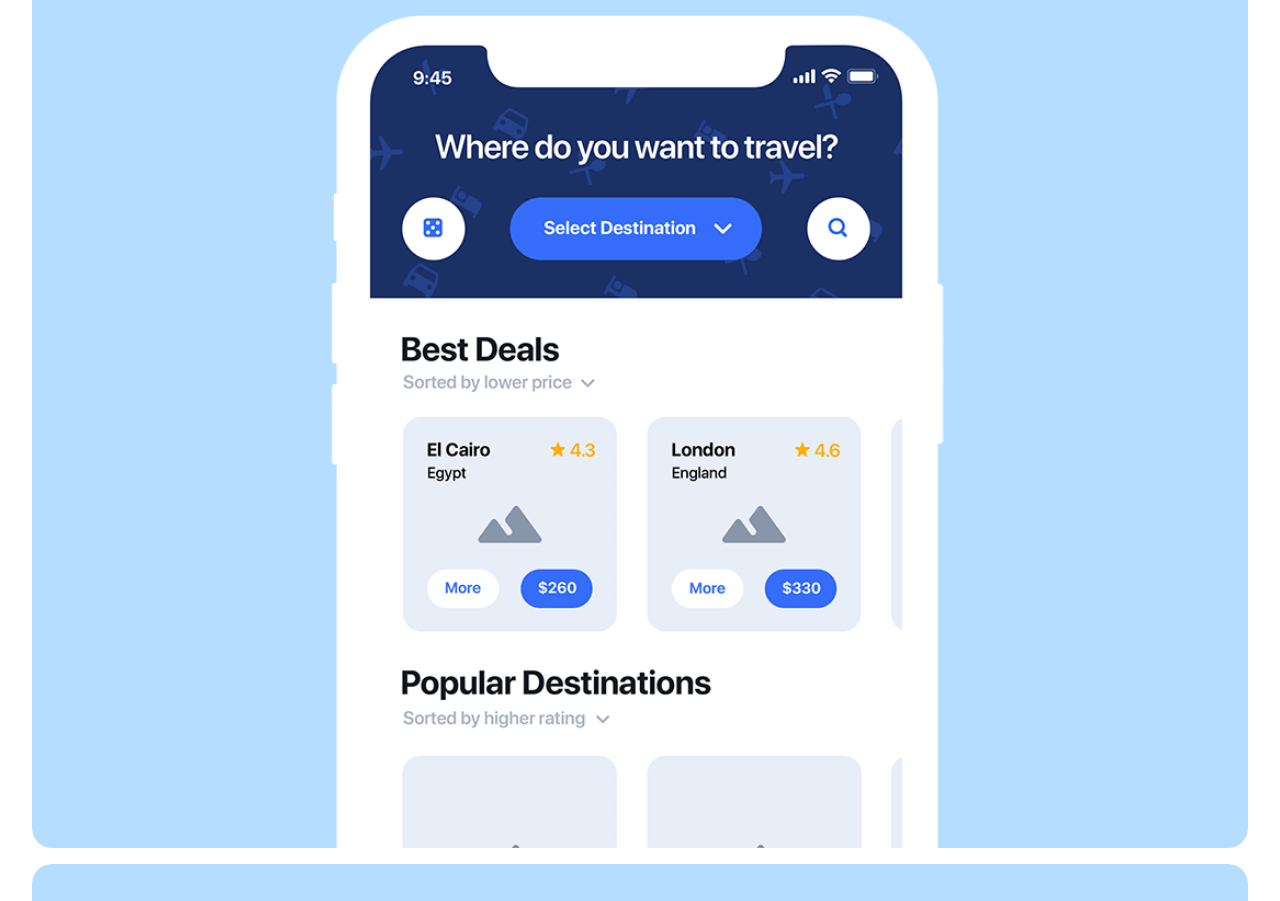
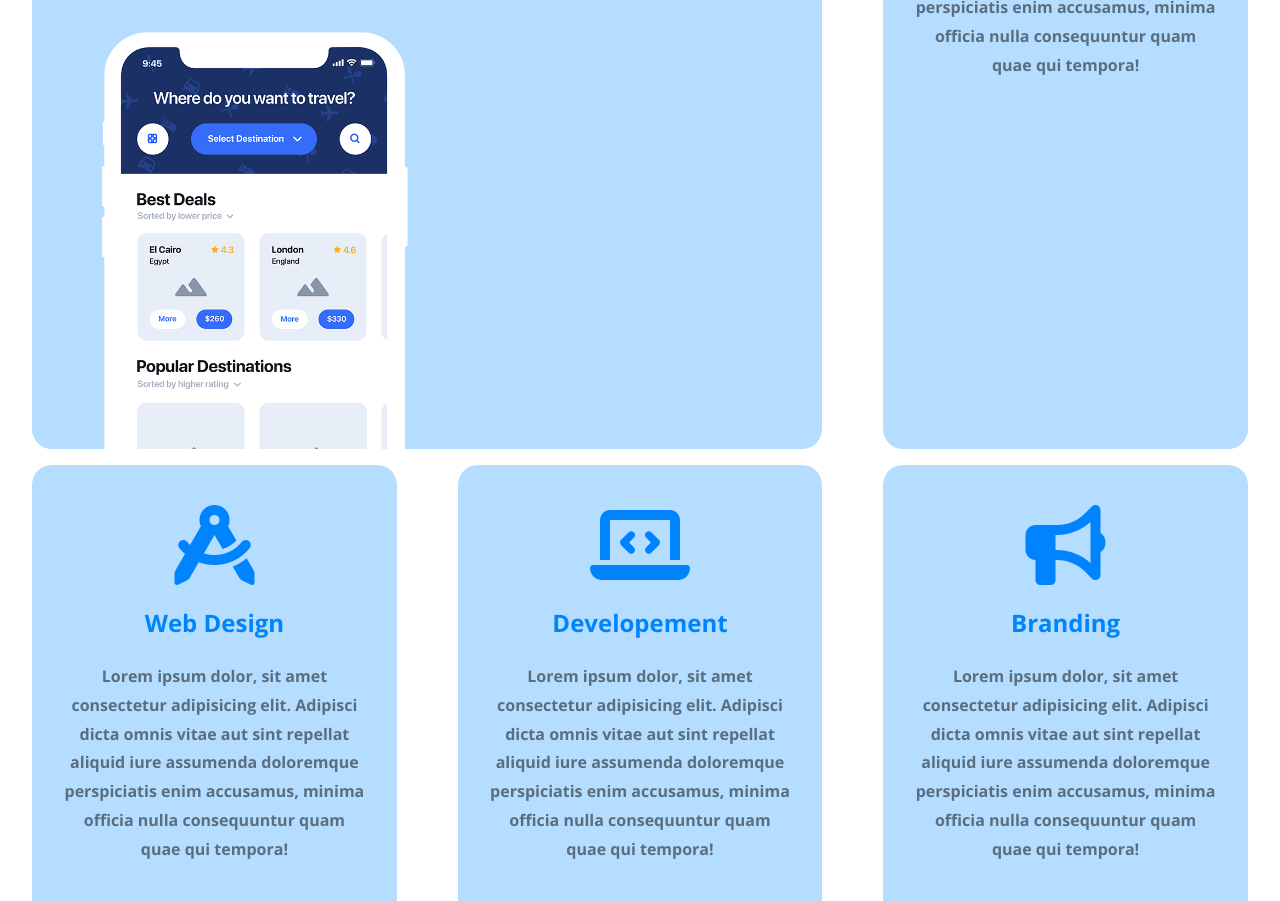
Before and after one commit to sebastianocalella/htmlcss-responsive-layout, a plain HTML site: page index.html in a window 1280 px wide. Shown: the part 447-1348 px from the top of the page. Drawn offline with nearby package versions, Linux system fonts and the light colour scheme.

Commit message:
introduction tablet query

```diff
--- a/style.css
+++ b/style.css
@@ -335,3 +335,33 @@ body>footer{
 body>footer>*{
     padding: 2rem 0;
 }
+
+/*-------------------------
+
+MEDIA QUERY
+
+--------------------------*/
+
+@media screen and (min-width: 768px){
+
+    .cards{
+        flex-direction: row;
+        flex-wrap: wrap;
+        justify-content: space-between;
+    }
+
+    #introduction .card{
+        width: 30%;
+    }
+
+    #introduction .card:first-child{
+        width: 65%; /* il 65% è dedotto dal fatto che ponendo 3 card da 30% l'una lo spazio rimanente fra di esse con space-between sarà il 10%. Essendoci 2 spazi in totale ciascuno varrà 5%. Percui la dimensione della card è doppia (60%) con l'aggiunta di uno dei due spazi (5%)*/
+        align-items: flex-start;
+    }
+
+    #introduction .card:first-child img{
+        width: 30vw;
+        margin-bottom: 0;
+        text-align: left;
+    }
+}
```
